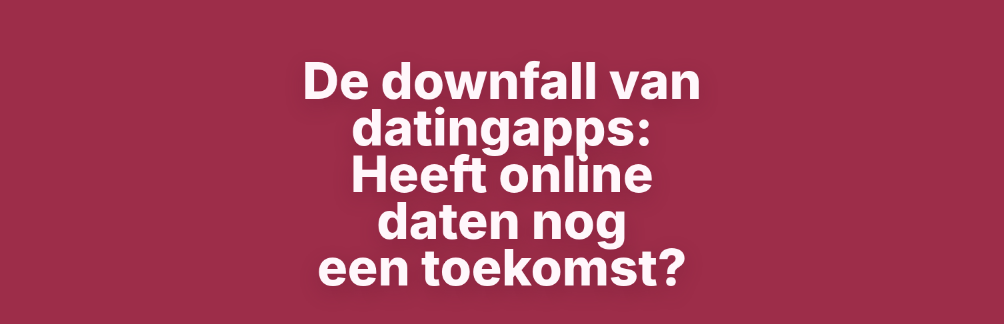
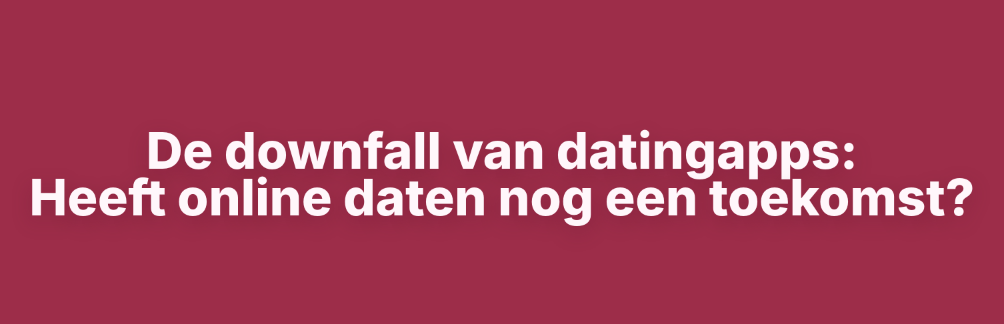
Before and after one commit to SnaetWarre/readymag, a plain HTML site: page index.html in a window 1280 px wide. Shown: the part 226-550 px from the top of the page, without its empty margins (138-1142 px from the left). Drawn offline with Linux system fonts and the light colour scheme.

Commit message:
Widen title layout

```diff
--- a/styles.css
+++ b/styles.css
@@ -197,13 +197,15 @@ body {
   top: 50%;
   z-index: 4;
   margin: 0;
-  max-width: 620px;
+  width: 1500px;
+  max-width: 1500px;
   color: #fff7fb;
   font-size: 76px;
   font-weight: 800;
   line-height: 0.92;
   text-align: center;
   letter-spacing: 0;
+  white-space: pre-line;
   text-wrap: balance;
   opacity: 0;
   transform: translate(-50%, -50%) translateY(28px) scale(0.96);
```
Also changed, not shown: readymag-embed.html (+3 -1 lines).
